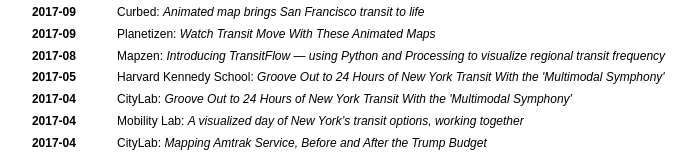
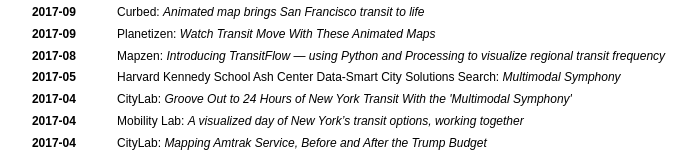
Before and after one commit to willgeary/portfolio, a plain HTML site: page info/index.html in a window 1280 px wide. Shown: the part 800-958 px from the top of the page, without its empty margins (269-965 px from the left). Drawn offline with Linux system fonts and the light colour scheme; a web font is replaced by a local one.

Commit message:
Update index.html

```diff
--- a/info/index.html
+++ b/info/index.html
@@ -245,7 +245,7 @@
 						<p class="f7 ma0 mt2 bold">2017-05</p>
 				</div>
 				<div class="w-75-ns w-100">
-					<p class="f7 ma0 mt2"><a class="link black" href="https://datasmart.ash.harvard.edu/solutions/multimodal-symphony-24-hours-transit-new-york-city">Harvard Kennedy School: <i>Groove Out to 24 Hours of New York Transit With the 'Multimodal Symphony'</i></a></p>
+					<p class="f7 ma0 mt2"><a class="link black" href="https://datasmart.ash.harvard.edu/solutions/multimodal-symphony-24-hours-transit-new-york-city">Harvard Kennedy School Ash Center Data-Smart City Solutions Search: <i>Multimodal Symphony</i></a></p>
 				</div>
 			</div>
 
```
